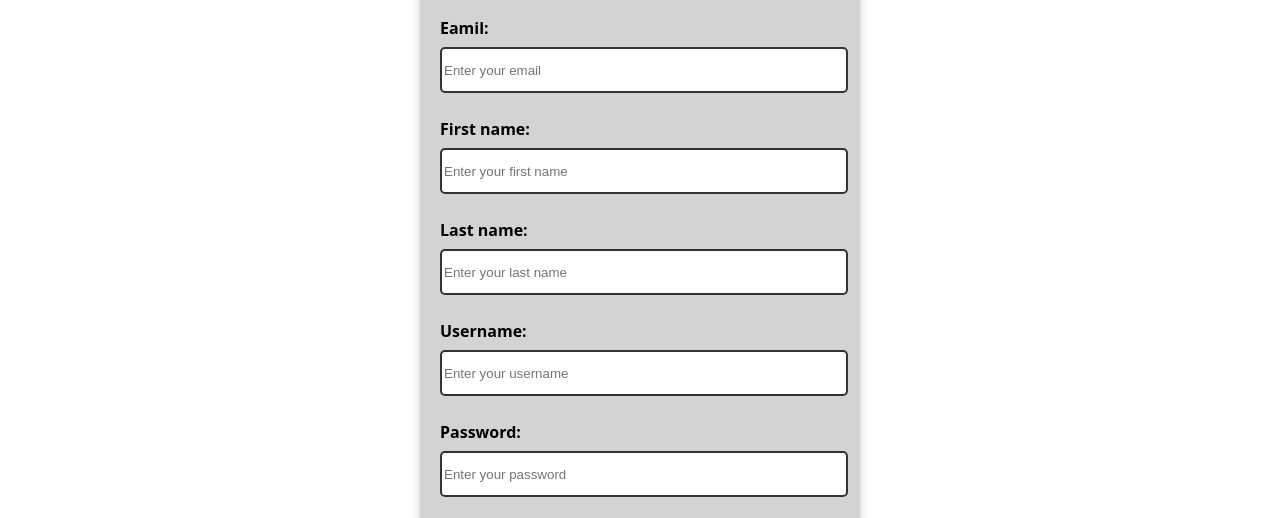
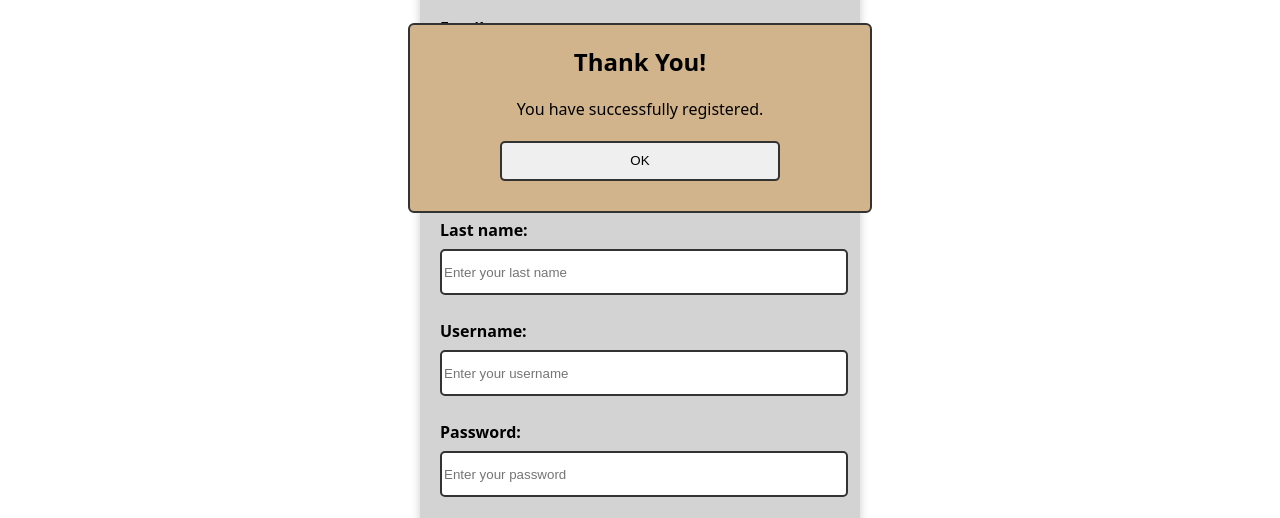
Before and after one commit to JosKotze/BookstoreProjectXamppFolder, a plain HTML site: page RegistrationPage.html in a window 1280 px wide. Shown: the part 282-800 px from the top of the page. Drawn offline with Linux system fonts and the light colour scheme.

Commit message:
thank you popup - not done yet

```diff
--- a/RegistrationPage.html
+++ b/RegistrationPage.html
@@ -69,7 +69,14 @@
 
       <label for="password2">Password:</label>
       <input type="password" id="password2" name="password2" placeholder="Re-enter your password">
-        <input type="submit" value="Register" onclick="CompareAndValidatePassword()">
+      <input id="Register-btn" type="submit" value="Register" onclick="CompareAndValidatePassword()">
     </form>
+
+    <div class="thankyou-popup">
+      <h2>Thank You!</h2>
+      <p>You have successfully registered.</p>
+      <button type="button">OK</button>
+    </div>
+
 </body>
 </html>
--- a/style.css
+++ b/style.css
@@ -336,6 +336,36 @@ input[type="radio"] {
   left: 5px;
 }
 
+.thankyou-popup {
+  width: 400px;
+  background-color: tan;
+  border-style: solid;
+  border-width: 2px;
+  border-color: #333;
+  border-radius: 6px;
+  position: absolute;
+  top: 50%;
+  left: 50%;
+  transform: translate(-50%, -50%);
+  text-align: center;
+  padding: 0 30px 30px;
+}
+
+.thankyou-popup button {
+  border-radius: 5px;
+  margin-top: 5px;
+  height: 40px;
+  width: 70%;
+  border: 2px;
+  border-style: solid;
+  border-color: #333;
+}
+
+.thankyou-popup button:hover {
+  background-color: #ebebeb;
+  box-shadow: 2px 2px 2px 0px gray;
+}
+
 /*
 .select-scrollbar::-webkit-scrollbar {
   width: 1em;
```
Lines whose indentation alone changed are shown as unchanged.
